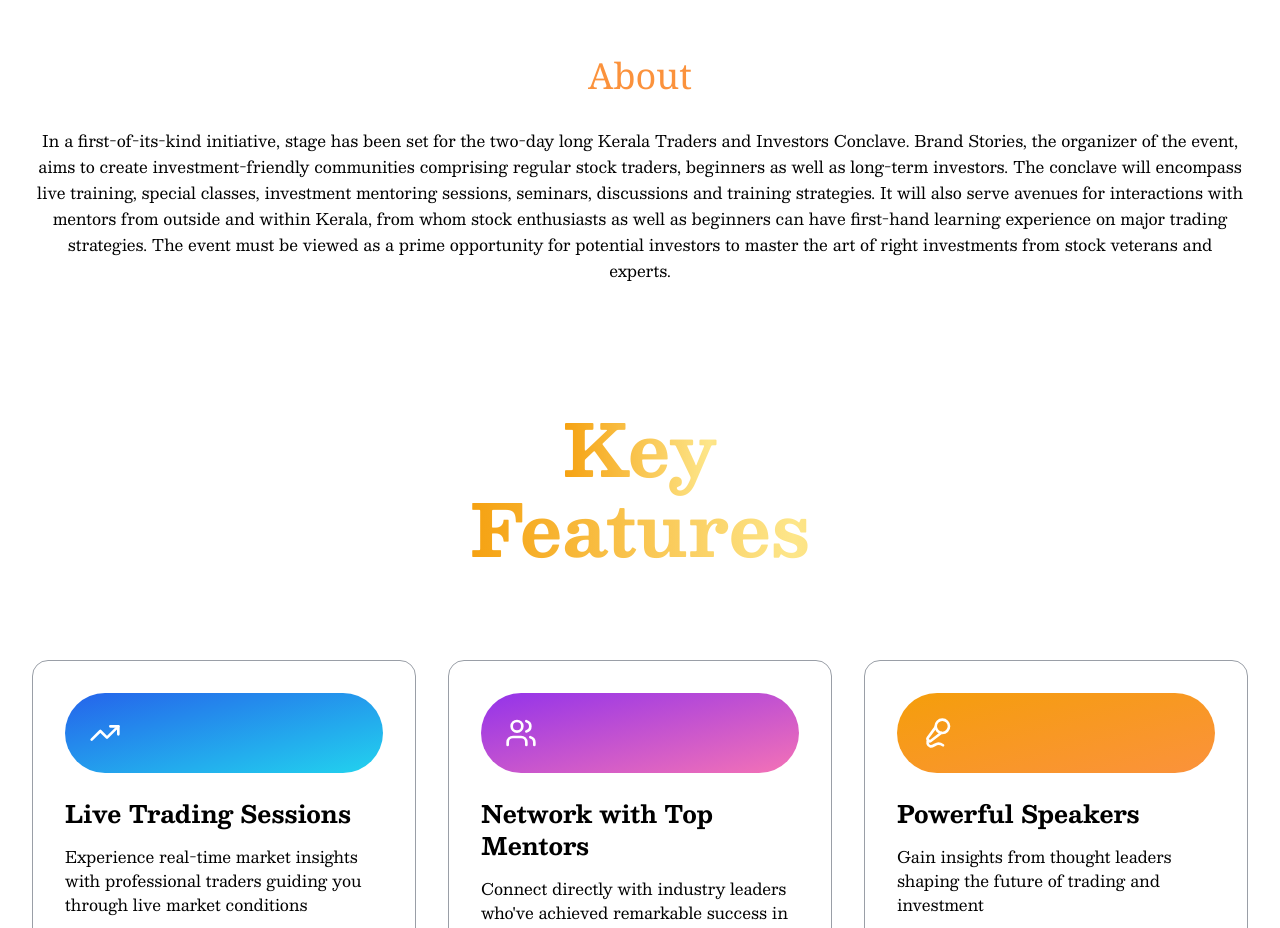
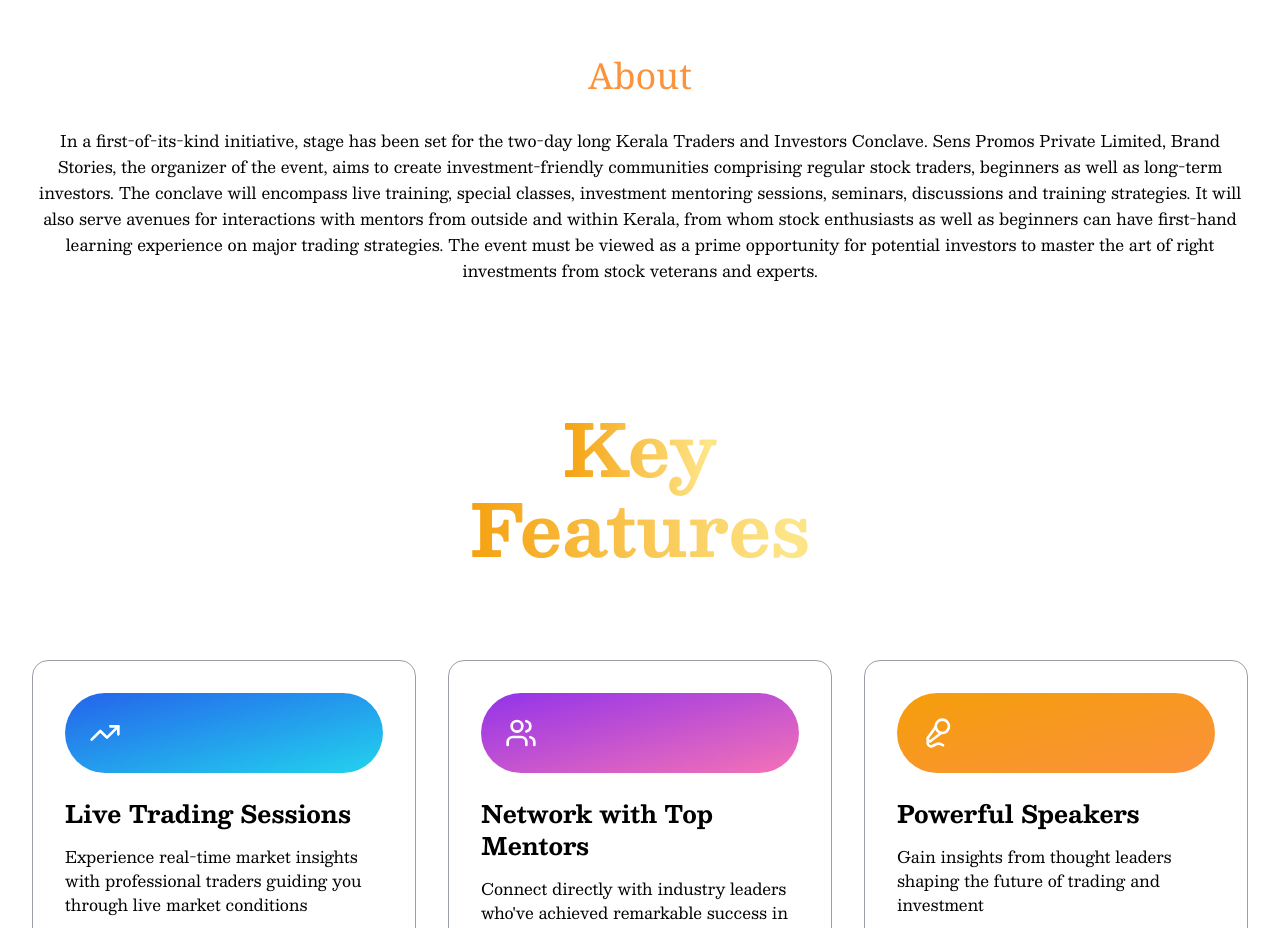
Before and after one commit to dev-hemito/brandstoriesTrade, a Next.js app: page / in a window 1280 px wide. Shown: the part 1620-2548 px from the top of the page. Built offline with nearby package versions, Linux system fonts and the light colour scheme.

Commit message:
about content edited

```diff
--- a/src/components/About.js
+++ b/src/components/About.js
@@ -14,7 +14,7 @@ const AboutSection = () => {
             <p className="text-black leading-relaxed">
               In a first-of-its-kind initiative, stage has been set for the
               two-day long Kerala Traders and Investors Conclave.
-              Brand Stories, the organizer of the event, aims to create
+              Sens Promos Private Limited, Brand Stories, the organizer of the event, aims to create
               investment-friendly communities comprising regular
               stock traders, beginners as well as long-term investors.
               The conclave will encompass live training, special
```
